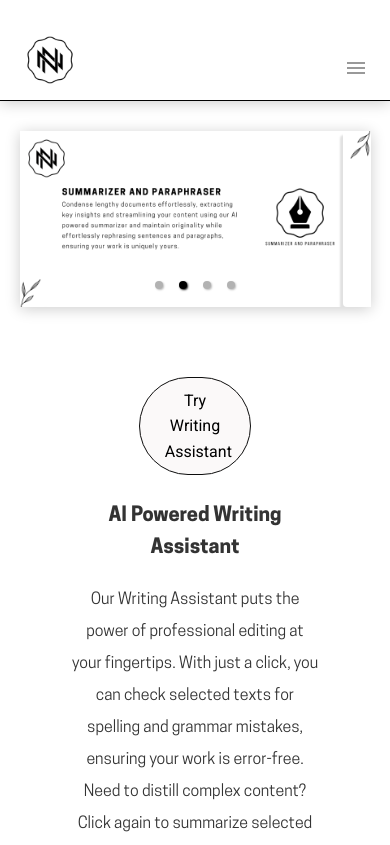
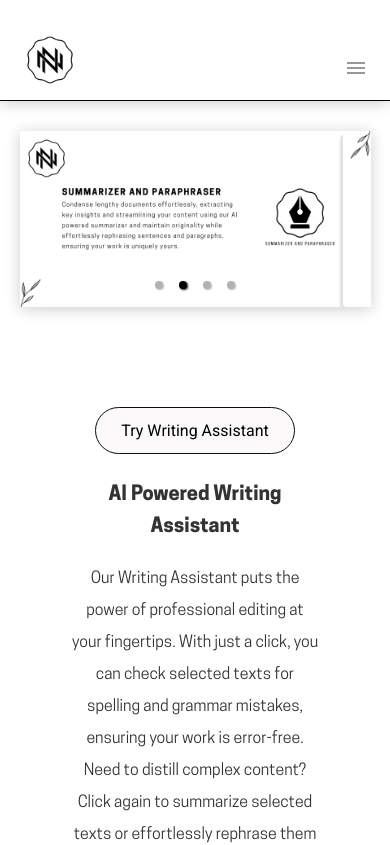
Before and after one commit to GeorgeAyy/narrativenexus, a React (Create React App) app: page / in a window 390 px wide. Shown: the top 845 px of the page. Built offline with nearby package versions, Linux system fonts and the light colour scheme; no server answers.

Commit message:
Update App.css

```diff
--- a/src/styles/App.css
+++ b/src/styles/App.css
@@ -645,4 +645,12 @@
   #listItem {
     width: 100% !important;
   }
+  .section .image-container{
+    width:80% !important;
+    max-width: 80% !important;
+  }
 }
+.section .leftpart{
+  width: 100%;
+  margin-top: 30px;
+}
```
